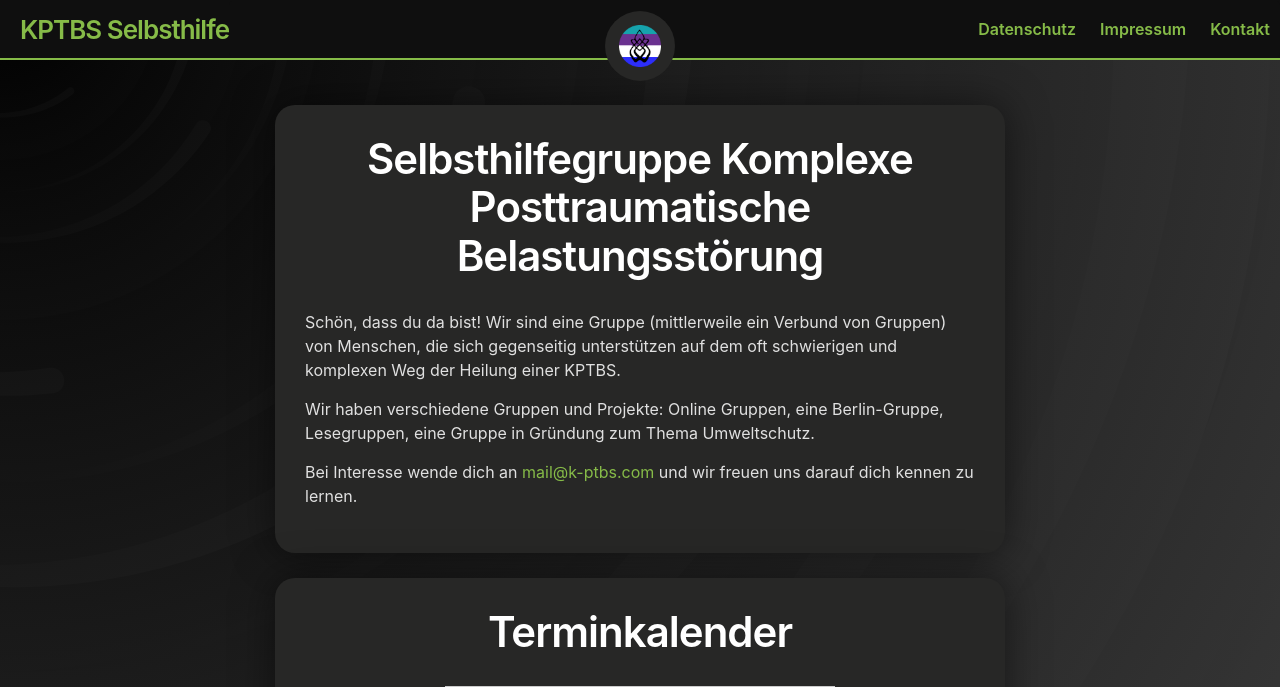
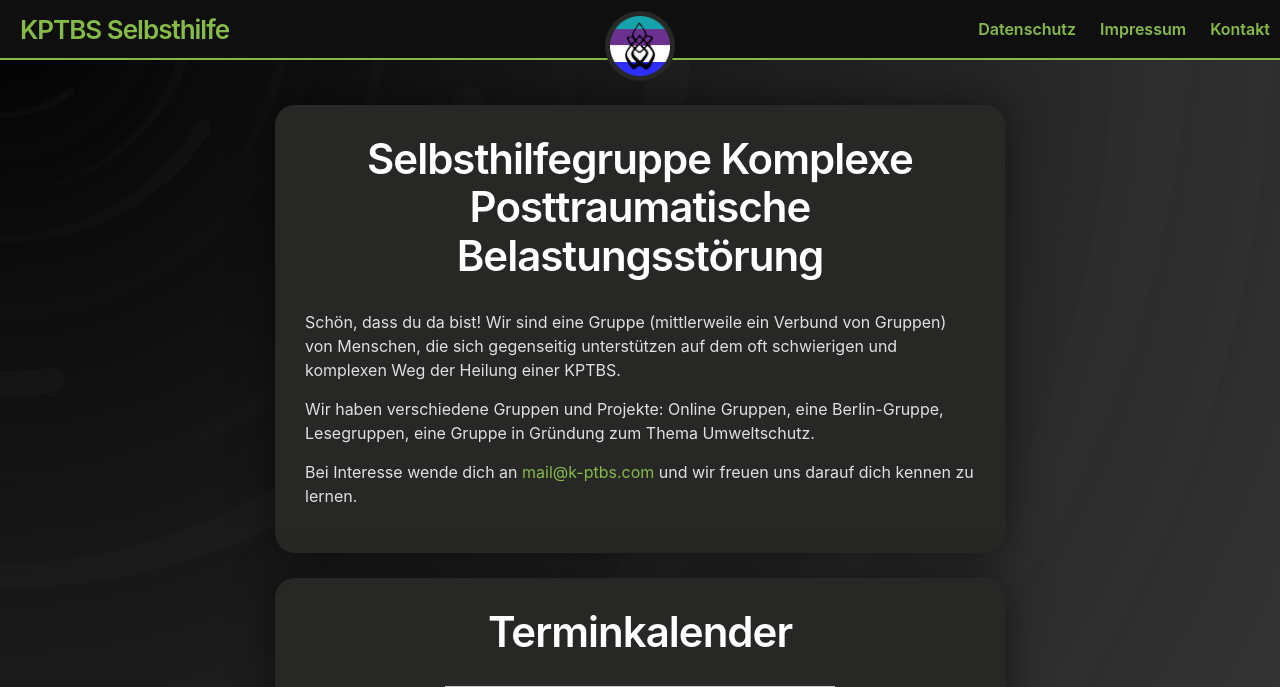
Before and after one commit to 3xz/k-ptbs, a Jekyll site: the page built from index.md, in a window 1280 px wide. Shown: the top 687 px of the page. Built offline with Jekyll 4.4.1, drawn with Linux system fonts in a browser that asks for light colours; grey boxes are pictures that could not be loaded.

Commit message:
Update _layout-header.scss

```diff
--- a/_sass/_layout-header.scss
+++ b/_sass/_layout-header.scss
@@ -35,13 +35,13 @@
     margin-left: -35px;
     width: 70px;
     height: 70px;
-    padding: 14px;
+    padding: 5px;
     background: $content-color;
     border-radius: 50%;
     @include media-query($on-mobile) {
       width: 50px;
       height: 50px;
-      margin-top: -25px;
+      margin-top: -15px;
       margin-left: -25px;
     }
 }
```
